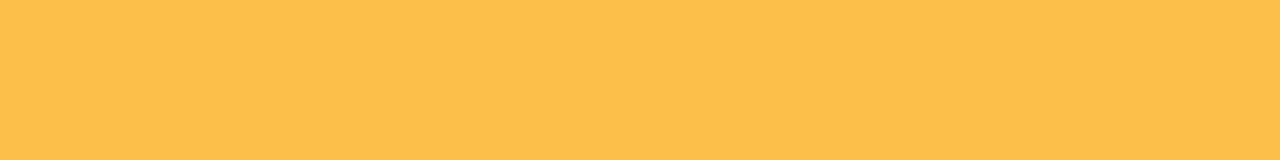
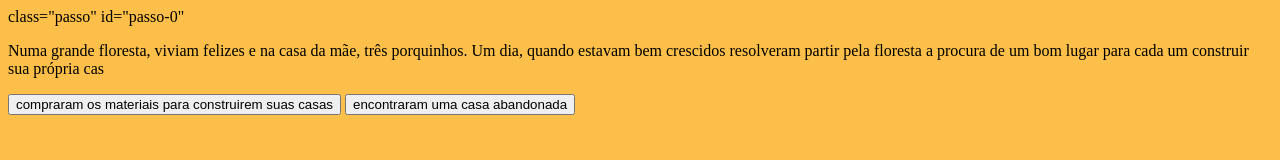
Before and after one commit to anasamuelsantos-tech/Os-tr-s-porquinhos, a plain HTML site: page index.html in a window 1280 px wide. Drawn offline with Linux system fonts and the light colour scheme.

Commit message:
Add files via upload

```diff
--- a/index.html
+++ b/index.html
@@ -1,5 +1,6 @@
 <!DOCTYPE html>
 <html lang="pt-br">
+
 <head>
     <meta charset="UTF-8">
     <meta http-equiv="X-UA-Compatible" content="IE=edge">
@@ -7,7 +8,16 @@
     <title>os tres porquinhos</title>
     <link rel="stylesheet" href="style.css">
 </head>
+
 <body>
+    <div>class="passo" id="passo-0"
+        <img src="" alt="">
+        <p> Numa grande floresta, viviam felizes e na casa da mãe, três porquinhos. Um dia, quando estavam bem crescidos
+            resolveram partir pela floresta a procura de um bom lugar para cada um construir sua própria cas</p>
+        <button class="btn-proximo">compraram os materiais para construirem suas casas</button>
+        <button class="btn-proximo">encontraram uma casa abandonada</button>
+    </div>
+    <main>
+</body>
 
-</body>
 </html>
```
